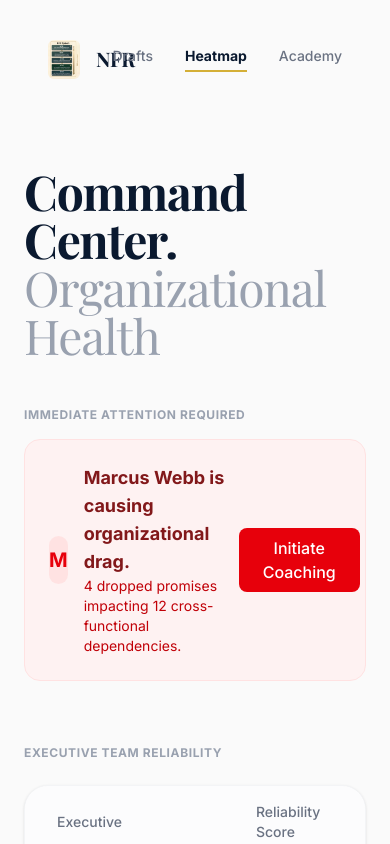
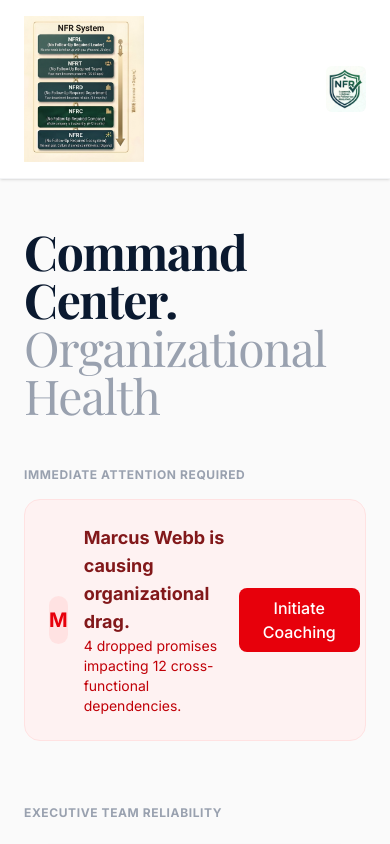
Before and after one commit to manojonkar/no-reminder, a Next.js app: page /dashboard in a window 390 px wide. Shown: the top 844 px of the page. Built offline with nearby package versions, Linux system fonts and the light colour scheme; a web font is replaced by a local one.

Commit message:
feat: unified global header with logos on all screens

```diff
--- a/src/app/dashboard/page.tsx
+++ b/src/app/dashboard/page.tsx
@@ -1,6 +1,7 @@
 "use client";
 import React from 'react';
 import Image from 'next/image';
+import GlobalHeader from '@/components/GlobalHeader';
 
 interface ExecHealth {
   id: string;
@@ -24,18 +25,7 @@
 
   return (
     <div className="min-h-screen bg-[#FAFAFA] font-sans text-[#0A192F] flex flex-col">
-      {/* Header */}
-      <header className="px-12 py-10 flex justify-between items-center w-full max-w-5xl mx-auto">
-        <div className="flex items-center gap-4">
-          <Image src="/logo.jpg" alt="NFR Logo" width={32} height={32} className="rounded-md" />
-          <span className="font-serif text-xl font-bold tracking-tight text-[#0A192F]">NFR</span>
-        </div>
-        <nav className="text-sm font-medium flex gap-8 text-gray-500">
-          <a href="/inbox" className="hover:text-[#0A192F] transition pb-1">Drafts</a>
-          <a href="/dashboard" className="text-[#0A192F] font-bold border-b-2 border-[#D4AF37] pb-1">Heatmap</a>
-          <a href="/academy" className="hover:text-[#0A192F] transition pb-1">Academy</a>
-        </nav>
-      </header>
+      <GlobalHeader activeTab="heatmap" />
 
       <main className="flex-grow w-full max-w-5xl mx-auto px-6 py-12">
 
--- a/src/app/inbox/page.tsx
+++ b/src/app/inbox/page.tsx
@@ -1,6 +1,7 @@
 "use client";
 import React, { useState } from "react";
 import Image from "next/image";
+import GlobalHeader from "@/components/GlobalHeader";
 
 interface DraftPromise {
   id: string;
@@ -55,17 +56,7 @@
 
   return (
     <div className="min-h-screen bg-[#FAFAFA] font-sans text-[#0A192F] flex flex-col">
-      <header className="px-12 py-10 flex justify-between items-center w-full max-w-5xl mx-auto">
-        <div className="flex items-center gap-4">
-          <Image src="/logo.jpg" alt="NFR Logo" width={32} height={32} className="rounded-md" />
-          <span className="font-serif text-xl font-bold tracking-tight text-[#0A192F]">NFR</span>
-        </div>
-        <nav className="text-sm font-medium flex gap-8 text-gray-500">
-          <a href="/inbox" className="text-[#0A192F] font-bold border-b-2 border-[#D4AF37] pb-1">Drafts</a>
-          <a href="/dashboard" className="hover:text-[#0A192F] transition pb-1">Heatmap</a>
-          <a href="/academy" className="hover:text-[#0A192F] transition pb-1">Academy</a>
-        </nav>
-      </header>
+      <GlobalHeader activeTab="drafts" />
 
       <main className="flex-grow w-full max-w-3xl mx-auto px-6 py-12">
         <h1 className="font-serif text-5xl font-bold mb-12 text-[#0A192F] tracking-tight">
--- a/src/app/onboarding/page.tsx
+++ b/src/app/onboarding/page.tsx
@@ -1,6 +1,7 @@
 "use client";
 import React, { useState } from "react";
 import Image from "next/image";
+import GlobalHeader from "@/components/GlobalHeader";
 
 export default function Onboarding() {
   const [name, setName] = useState("");
@@ -8,9 +9,11 @@
   const [company, setCompany] = useState("");
 
   return (
-    <div className="min-h-screen bg-[#FAFAFA] font-sans text-[#0A192F] flex flex-col items-center justify-center p-6 py-16">
+    <div className="min-h-screen bg-[#FAFAFA] font-sans text-[#0A192F] flex flex-col">
+      <GlobalHeader activeTab="none" />
 
-      <div className="max-w-2xl w-full bg-white p-12 rounded-3xl shadow-xl border border-gray-100 flex flex-col items-center text-center">
+      <div className="flex-grow flex items-center justify-center p-6 py-12">
+        <div className="max-w-2xl w-full bg-white p-12 rounded-3xl shadow-xl border border-gray-100 flex flex-col items-center text-center">
 
         <Image src="/logo.jpg" alt="NFR Logo" width={64} height={64} className="rounded-xl mb-8 shadow-sm" />
 
--- /dev/null
+++ b/src/components/GlobalHeader.tsx
@@ -0,0 +1,58 @@
+import React from 'react';
+import Image from 'next/image';
+
+interface HeaderProps {
+  activeTab?: 'drafts' | 'heatmap' | 'academy' | 'none';
+}
+
+export default function GlobalHeader({ activeTab = 'none' }: HeaderProps) {
+  return (
+    <header className="px-6 py-4 flex justify-between items-center w-full bg-white shadow-sm border-b border-gray-100 z-50 relative">
+      {/* Left Top: NFR System Image */}
+      <div className="flex items-center">
+        <Image
+          src="/uploaded_2.jpg"
+          alt="5 Box NFR System"
+          width={120}
+          height={40}
+          className="object-contain cursor-pointer"
+          onClick={() => window.location.href = '/'}
+        />
+      </div>
+
+      {/* Center Navigation */}
+      <nav className="text-sm font-medium flex gap-8 text-gray-500 hidden md:flex">
+        <a
+          href="/inbox"
+          className={`transition pb-1 ${activeTab === 'drafts' ? 'text-[#0A192F] font-bold border-b-2 border-[#D4AF37]' : 'hover:text-[#0A192F]'}`}
+        >
+          Drafts
+        </a>
+        <a
+          href="/dashboard"
+          className={`transition pb-1 ${activeTab === 'heatmap' ? 'text-[#0A192F] font-bold border-b-2 border-[#D4AF37]' : 'hover:text-[#0A192F]'}`}
+        >
+          Heatmap
+        </a>
+        <a
+          href="/academy"
+          className={`transition pb-1 ${activeTab === 'academy' ? 'text-[#0A192F] font-bold border-b-2 border-[#D4AF37]' : 'hover:text-[#0A192F]'}`}
+        >
+          Academy
+        </a>
+      </nav>
+
+      {/* Right Top: NFR Shield Logo */}
+      <div className="flex items-center gap-3 font-serif text-xl font-bold tracking-tight text-[#D4AF37]">
+        <span className="hidden sm:inline">NFR</span>
+        <Image
+          src="/nfr_shield.jpg"
+          alt="NFR Shield Logo"
+          width={40}
+          height={40}
+          className="rounded-md"
+        />
+      </div>
+    </header>
+  );
+}
```
Also changed, not shown: 1 other file (tests, documents, lock files or other folders).
